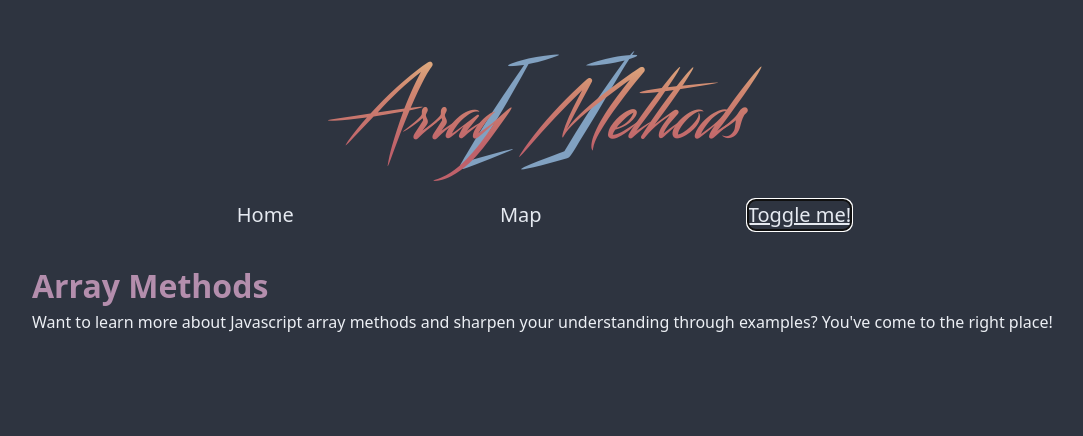
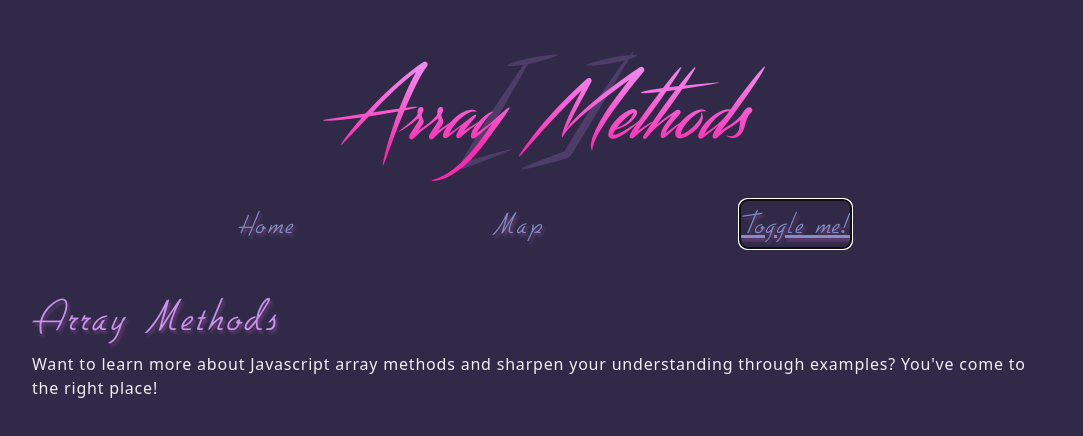
Before and after one commit to smithbm2316/array-methods-js, a website built with Parcel: page src/index.html in a window 1280 px wide. Both pictures are taken after a click on the button "Toggle me!". Shown: the whole page, without its empty margins (96-1179 px from the left). Built offline with nearby package versions, Linux system fonts and the light colour scheme.

Commit message:
added several fonts and text shadows

```diff
--- a/src/css/main.css
+++ b/src/css/main.css
@@ -1,3 +1,11 @@
+/*
+
+
+  ----- Imports -----
+
+
+*/
+
 /* Import nord module */
 @import "./nord.css";
 
@@ -6,6 +14,24 @@
 	font-family: "Streamster";
 	src: url("../assets/streamster.ttf");
 }
+
+@font-face {
+	font-family: "Eurostile";
+	src: url("../assets/eurostile.TTF");
+}
+
+@font-face {
+	font-family: "Gilles Gothic";
+	src: url("../assets/gilles-gothic.ttf");
+}
+
+/*
+
+
+  ----- Light and Dark Themes -----
+
+
+*/
 
 /* Light theme */
 [data-theme="light"] {
@@ -20,12 +46,12 @@
 
 /* Dark theme */
 [data-theme="dark"] {
-	--bg: var(--nord0);
-	--text: var(--nord6);
-	--logo-brackets: var(--nord9);
-	--nav-text: var(--nord5);
-	--header-text: var(--nord15);
-	--inline-snippet: var(--nord13);
+	--bg: #302a48;
+	--text: #f0eff1;
+	--logo-brackets: #4e3d69;
+	--nav-text: #848dc4;
+	--header-text: #c792ea;
+	--inline-snippet: #fede5d;
 	--snippet-bg: var(--nord1);
 }
 
@@ -34,15 +60,32 @@
 	transition: background 0.25s ease-in-out;
 }
 
+/*
+
+
+  ----- Root Styles -----
+
+
+*/
+
 html {
-	background-color: var(--bg);
+	background: var(--bg);
 	color: var(--text);
-	font-family: "Quicksand", --apple-system, Helvetica, Arial, sans-serif;
+	font-family: "Eurostile", --apple-system, Helvetica, Arial, sans-serif;
 	font-size: 16px;
 	font-weight: 400;
+	letter-spacing: 0.05rem;
 	margin: 0 auto;
 	width: 80%;
 }
+
+/*
+
+
+  ----- Logo Banner -----
+
+
+*/
 
 .logo {
 	align-items: center;
@@ -55,12 +98,7 @@ html {
 
 .logo h1 {
 	/* Gradient on text */
-	background: linear-gradient(
-		to top,
-		var(--nord11) 30%,
-		var(--nord12),
-		var(--nord13)
-	);
+	background: linear-gradient(to top, #f92aad 30%, #f772e0, #e1acff);
 	background-clip: text;
 	color: transparent;
 	-webkit-background-clip: text;
@@ -77,6 +115,14 @@ html {
 	z-index: 0;
 }
 
+/*
+
+
+  ----- Navbar -----
+
+
+*/
+
 nav {
 	display: flex;
 	justify-content: space-between;
@@ -85,7 +131,12 @@ nav {
 }
 
 /* boosts z-index to be on top of [] symbol of logo */
-nav a {
+nav a,
+.toggle-theme {
+	font-family: "Gilles Gothic", --apple-system, Helvetica, Arial, sans-serif;
+	font-weight: normal;
+	font-size: 2rem;
+	text-shadow: 2px 3px 3px rgba(247, 114, 224, 0.3);
 	z-index: 1;
 }
 
@@ -93,8 +144,6 @@ nav a,
 nav a:visited,
 .toggle-theme {
 	color: var(--nav-text);
-	font-weight: 500;
-	font-size: 1.25rem;
 }
 
 nav a:hover,
@@ -113,6 +162,14 @@ nav a:focus,
 	white-space: nowrap;
 }
 
+/*
+
+
+  ----- Main Content -----
+
+
+*/
+
 .headline {
 	margin: 2rem 0;
 }
@@ -120,9 +177,19 @@ nav a:focus,
 .headline h1,
 .headline h2 {
 	color: var(--header-text);
-	font-size: 2rem;
-	font-weight: 600;
+	font-family: "Gilles Gothic", -apple-system, Helvetica, Arial, sans-serif;
+	font-size: 3rem;
+	font-weight: normal;
+	text-shadow: 2px 3px 3px rgba(247, 114, 224, 0.3);
 }
+
+/*
+
+
+  ----- Code Snippet Styles -----
+
+
+*/
 
 .inline-snippet {
 	color: var(--inline-snippet);
@@ -180,6 +247,14 @@ nav a:focus,
 	transform-origin: 50% 50%;
 }
 
+/*
+
+
+  ----- Media Queries -----
+
+
+*/
+
 @media (max-width: 580px) {
 	.logo h1 {
 		font-size: 3rem;
--- a/src/index.html
+++ b/src/index.html
@@ -5,7 +5,7 @@
 		<meta name="viewport" content="width=device-width, initial-scale=1.0" />
 		<title>Array Methods</title>
 		<link
-			href="https://fonts.googleapis.com/css2?family=Fira+Code:wght@400...600&family=Quicksand:wght@400...600&display=swap"
+			href="https://fonts.googleapis.com/css2?family=Fira+Code:wght@400...600&display=swap"
 			rel="stylesheet"
 		/>
 		<link rel="stylesheet" href="./css/preflight.css" />
```
Also changed, not shown: src/assets/EmotionEngine-8ynA.ttf (added), src/assets/NamcoRegular-lgzd.ttf (added), src/assets/SfAtarianSystem-d5LR.ttf (added), src/assets/eurostile.TTF (added), src/assets/gilles-gothic.ttf (added), 1 other file.
